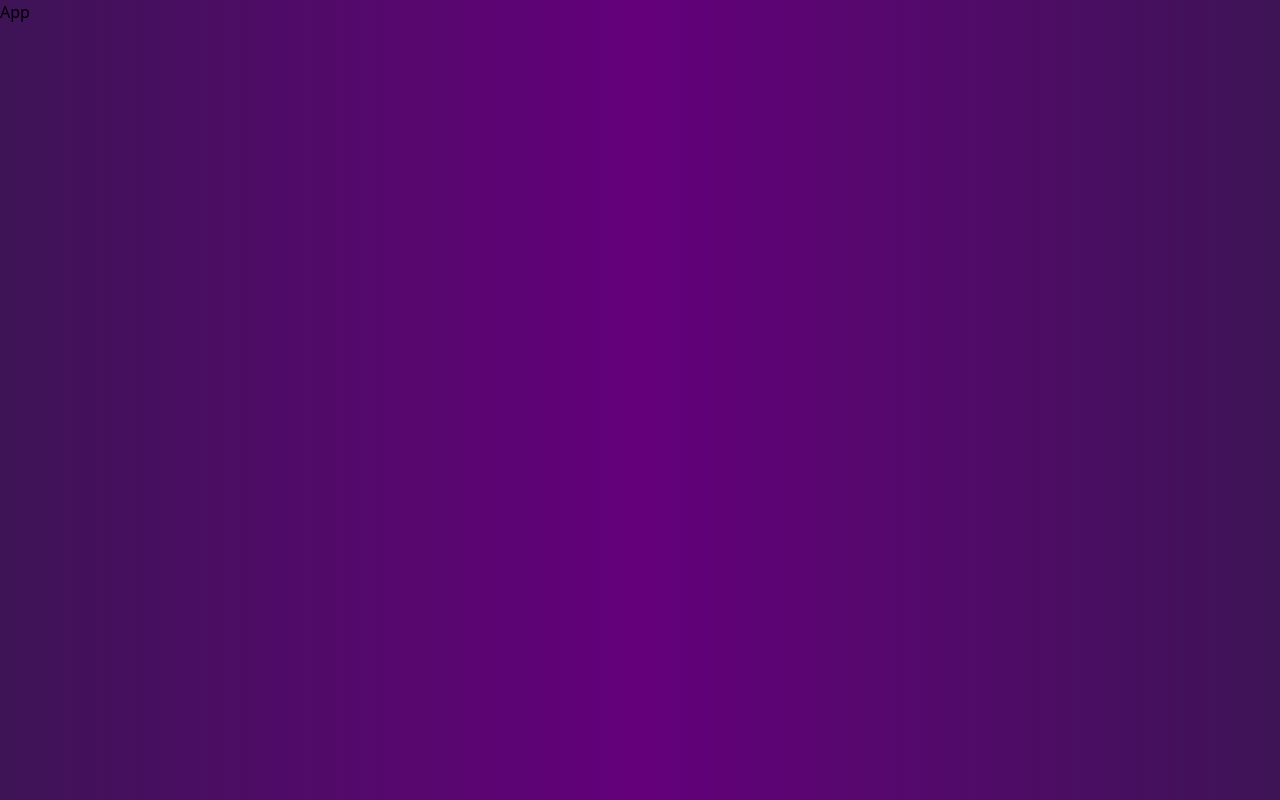
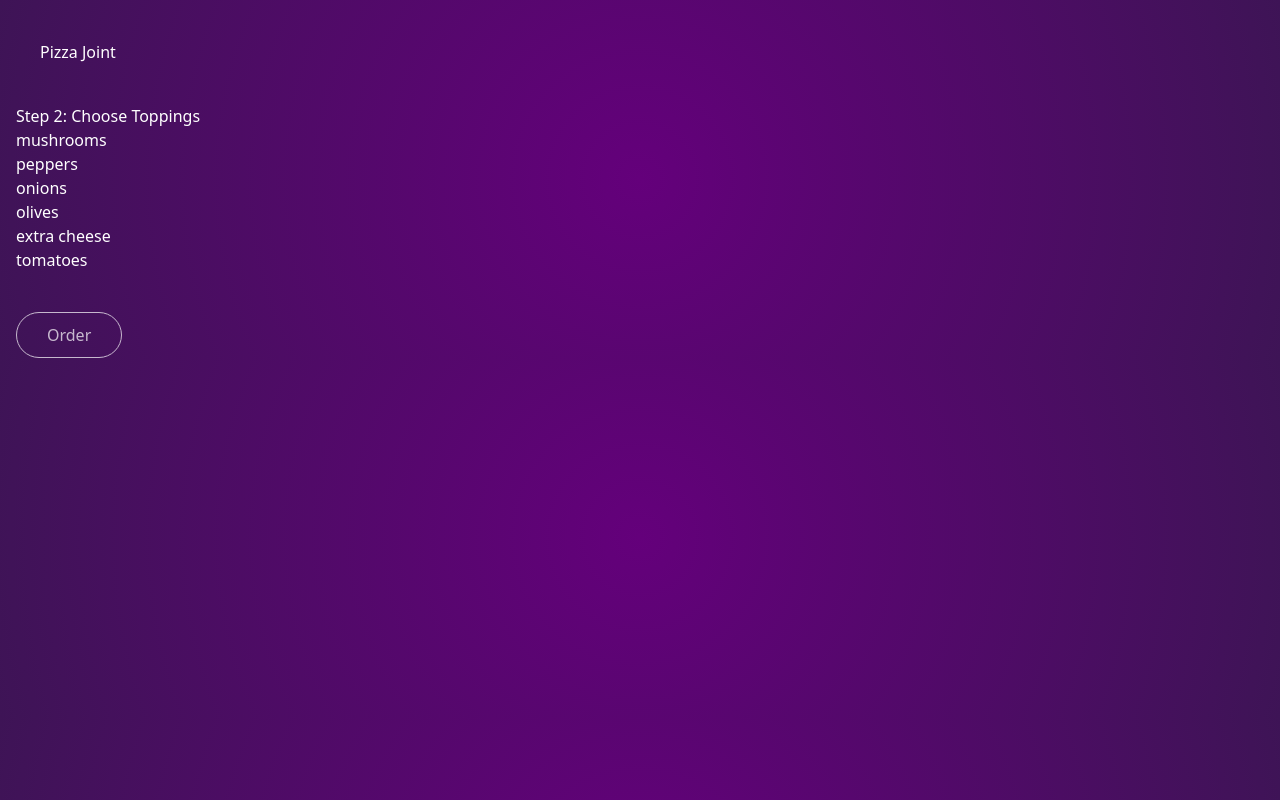
Before and after one commit to Erhahon-Imafidon/motion-animation-app, a React (Vite) app: page /toppings in a window 1280 px wide. Built offline with nearby package versions, Linux system fonts and the light colour scheme.

Commit message:
implemented routing and state management for pizza order process

```diff
--- a/src/App.tsx
+++ b/src/App.tsx
@@ -1,5 +1,44 @@
+import { Routes, Route } from 'react-router';
+import { useState } from 'react';
+import Base from './pages/Base.tsx';
+import Home from './pages/Home.tsx';
+import Toppings from './pages/Toppings.tsx';
+import Layout from './components/Layout.tsx';
+import Order from './pages/Order.tsx';
+
 const App = () => {
-    return <div>App</div>;
+    const [pizza, setPizza] = useState({ base: '', toppings: [] });
+
+    const addBase = (base) => {
+        setPizza({ ...pizza, base });
+    };
+
+    const addTopping = (topping) => {
+        let newToppings;
+        if (!pizza.toppings.includes(topping)) {
+            newToppings = [...pizza.toppings, topping];
+        } else {
+            newToppings = pizza.toppings.filter((item) => item !== topping);
+        }
+        setPizza({ ...pizza, toppings: newToppings });
+    };
+
+    return (
+        <Routes>
+            <Route path="/" element={<Layout />}>
+                <Route index element={<Home />} />
+                <Route
+                    path="base"
+                    element={<Base addBase={addBase} pizza={pizza} />}
+                />
+                <Route
+                    path="toppings"
+                    element={<Toppings addTopping={addTopping} pizza={pizza} />}
+                />
+                <Route path="order" element={<Order pizza={pizza} />} />
+            </Route>
+        </Routes>
+    );
 };
 
 export default App;
--- a/src/components/Header.tsx
+++ b/src/components/Header.tsx
@@ -1,6 +1,6 @@
 const Header = () => {
     return (
-        <header>
+        <header className="flex items-center text-white p-10 ">
             <div className="logo">
                 <svg
                     className="pizza-svg"
--- /dev/null
+++ b/src/components/Layout.tsx
@@ -0,0 +1,14 @@
+import { Outlet } from 'react-router';
+import Header from './Header.tsx';
+
+const Layout = () => {
+    return (
+        <>
+            <Header />
+            <main className="text-white">
+                <Outlet />
+            </main>
+        </>
+    );
+};
+export default Layout;
--- a/src/pages/Toppings.tsx
+++ b/src/pages/Toppings.tsx
@@ -1,5 +1,4 @@
-// src/pages/Toppings.tsx
-import { Link } from 'react-router-dom';
+import { Link } from 'react-router';
 
 type Pizza = {
     base: string;
```
